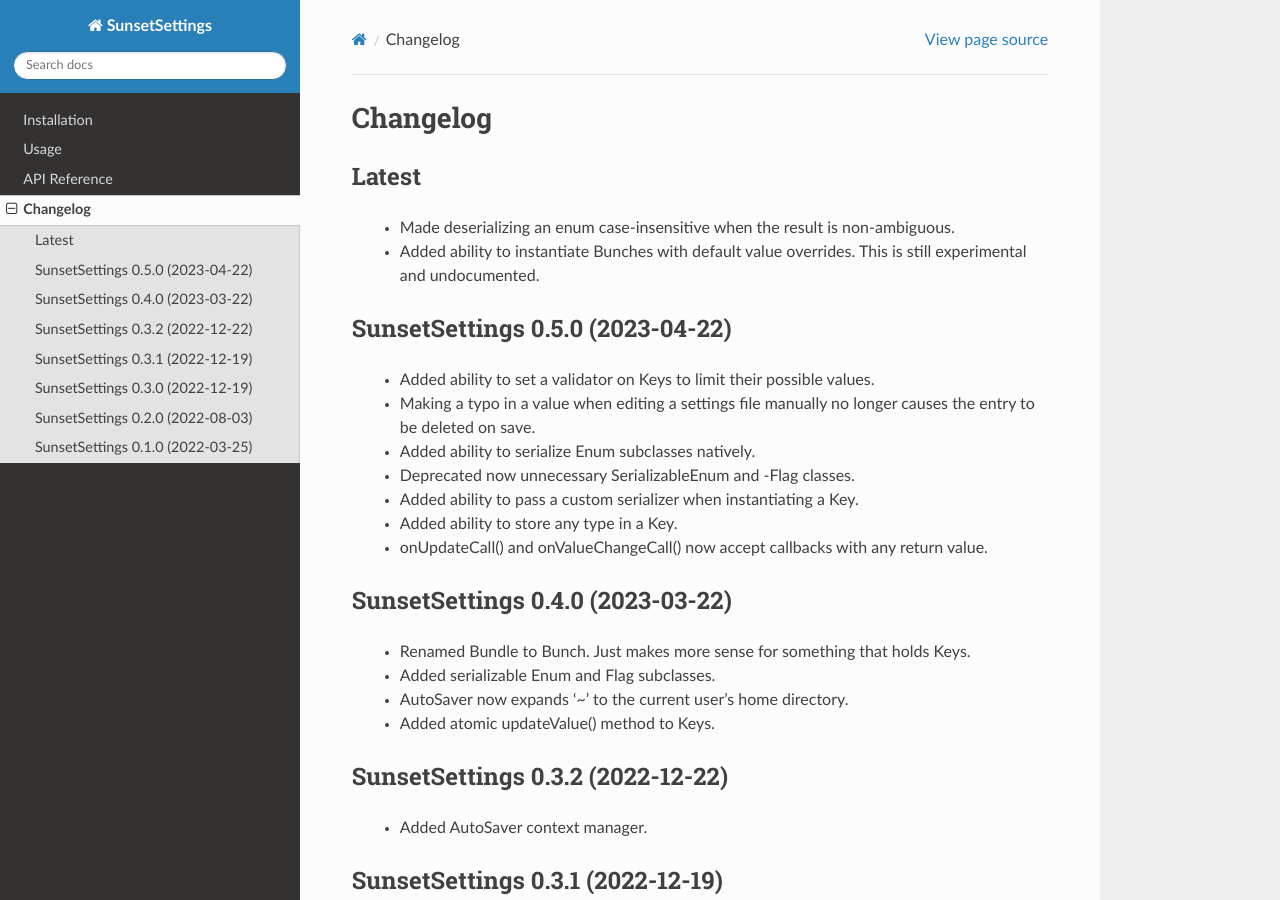
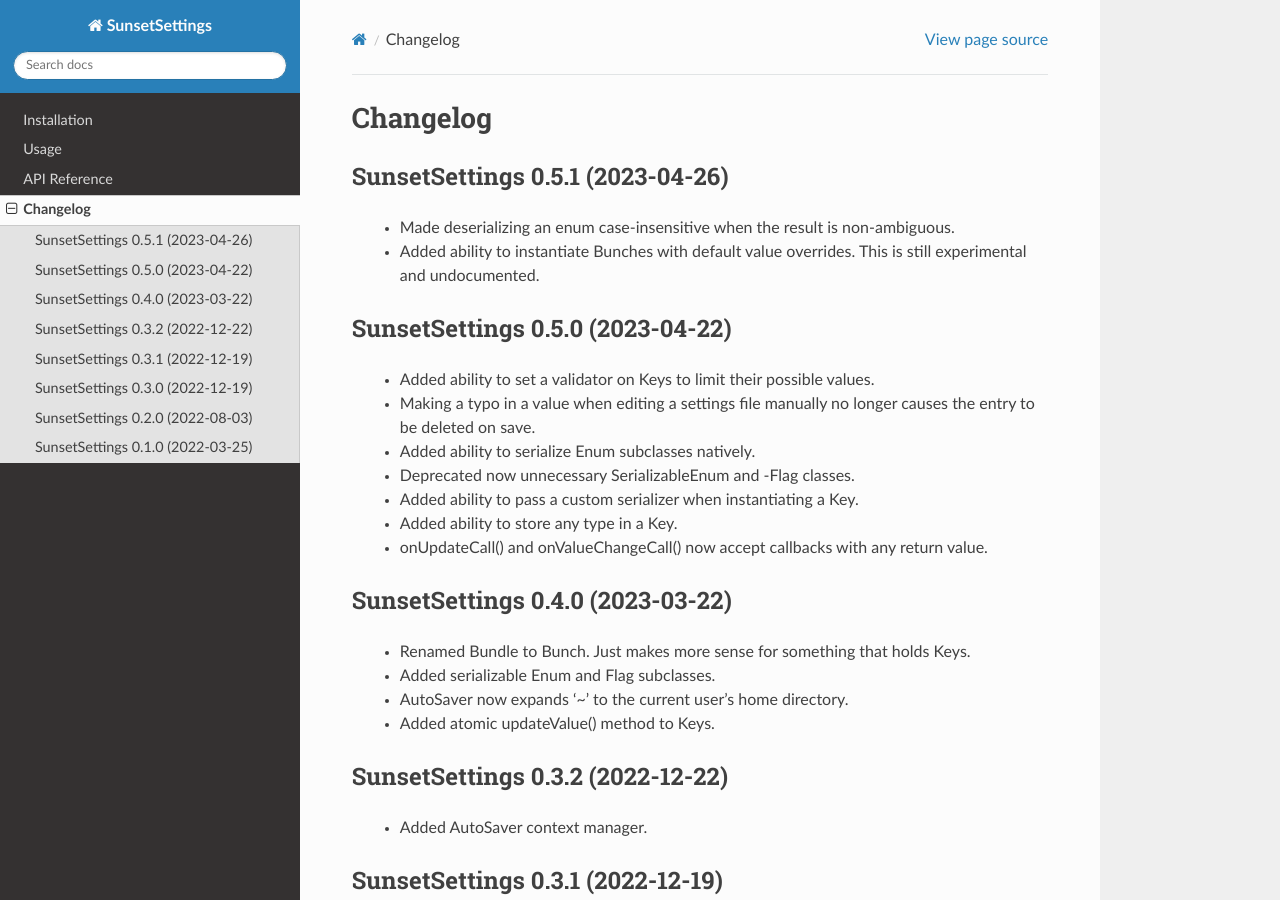
Before and after one commit to pvaret/SunsetSettings, a Sphinx documentation site: the page built from docs/source/changelog.rst, in a window 1280 px wide and 900 px high. Built offline with Sphinx 7.4.7 and the Read the Docs theme 2.0.0, drawn with Linux system fonts in a browser that asks for light colours.

Commit message:
Tagged v0.5.1.

```diff
--- a/docs/source/changelog.rst
+++ b/docs/source/changelog.rst
@@ -1,8 +1,8 @@
 Changelog
 =========
 
-Latest
-------
+SunsetSettings 0.5.1 (2023-04-26)
+---------------------------------
 
   - Made deserializing an enum case-insensitive when the result is non-ambiguous.
   - Added ability to instantiate Bunches with default value overrides. This is still experimental and undocumented.
--- a/sunset/__init__.py
+++ b/sunset/__init__.py
@@ -1,7 +1,7 @@
 "SunsetSettings: a type-safe, extensible settings system with inheritance."
 
 __project__ = "SunsetSettings"
-__version__ = "0.5.0-dev"
+__version__ = "0.5.1"
 __author__ = "P. Varet"
 __copyright__ = "2022-2023, P. Varet"
 
```
